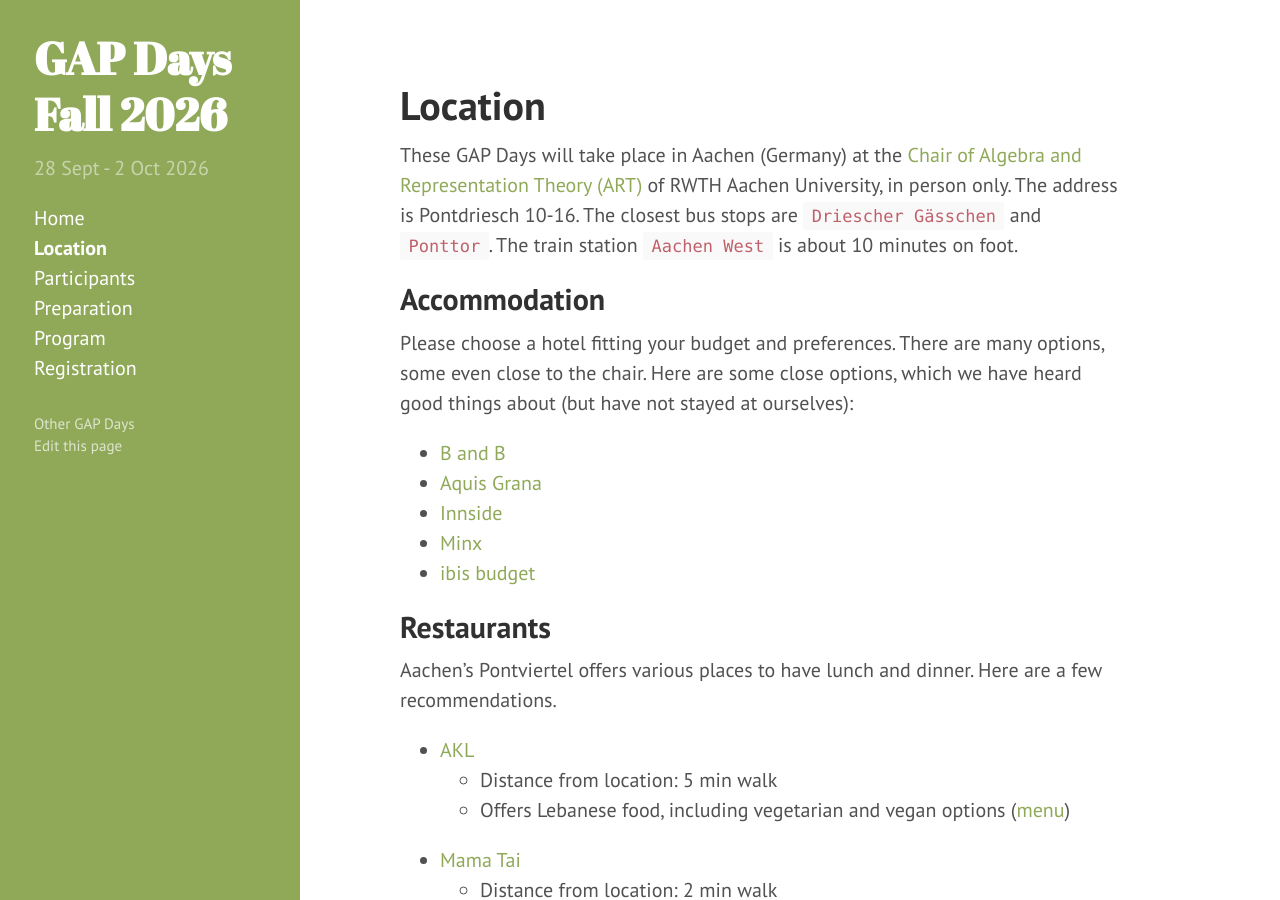
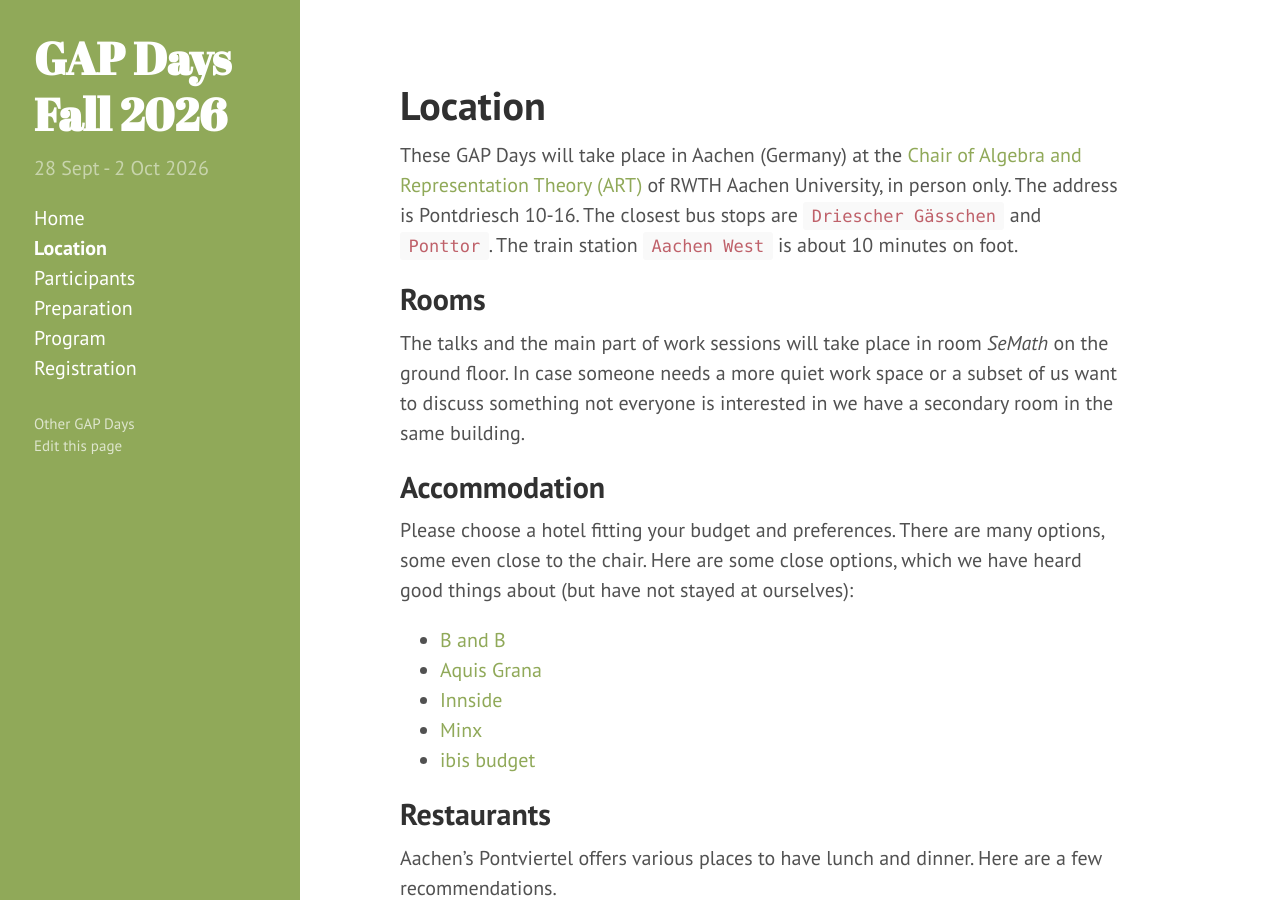
Before and after one commit to gapdays/gapdays2026-fall, a Jekyll site: the page built from location.md, in a window 1280 px wide and 900 px high. Built offline with Jekyll 4.4.1, drawn with Linux system fonts in a browser that asks for light colours.

Commit message:
add room

```diff
--- a/location.md
+++ b/location.md
@@ -5,6 +5,13 @@ title: Location
 
 These GAP Days will take place in Aachen (Germany) at the [Chair of Algebra and Representation Theory (ART)](https://www.art.rwth-aachen.de/) of RWTH Aachen University, in person only.
 The address is Pontdriesch 10-16. The closest bus stops are `Driescher Gässchen` and `Ponttor`. The train station `Aachen West` is about 10 minutes on foot.
+
+## Rooms
+
+The talks and the main part of work sessions will take place in room *SeMath* on
+the ground floor. In case someone needs a more quiet work space or a subset of
+us want to discuss something not everyone is interested in we have a secondary
+room in the same building.
 
 ## Accommodation
 Please choose a hotel fitting your budget and preferences. There are many options, some even close to the chair.
```
